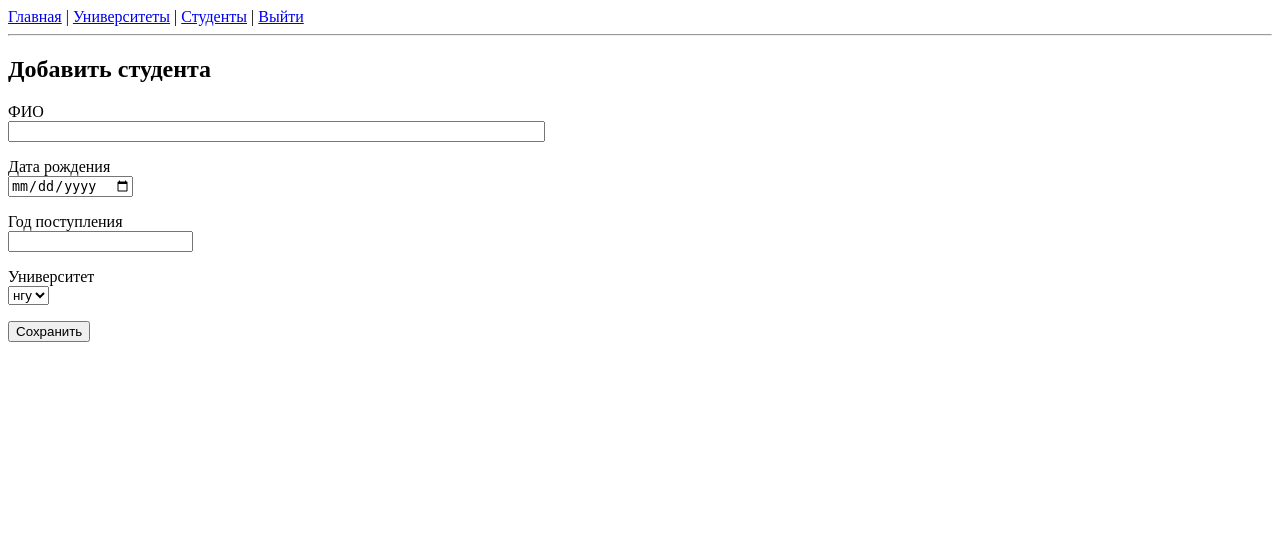
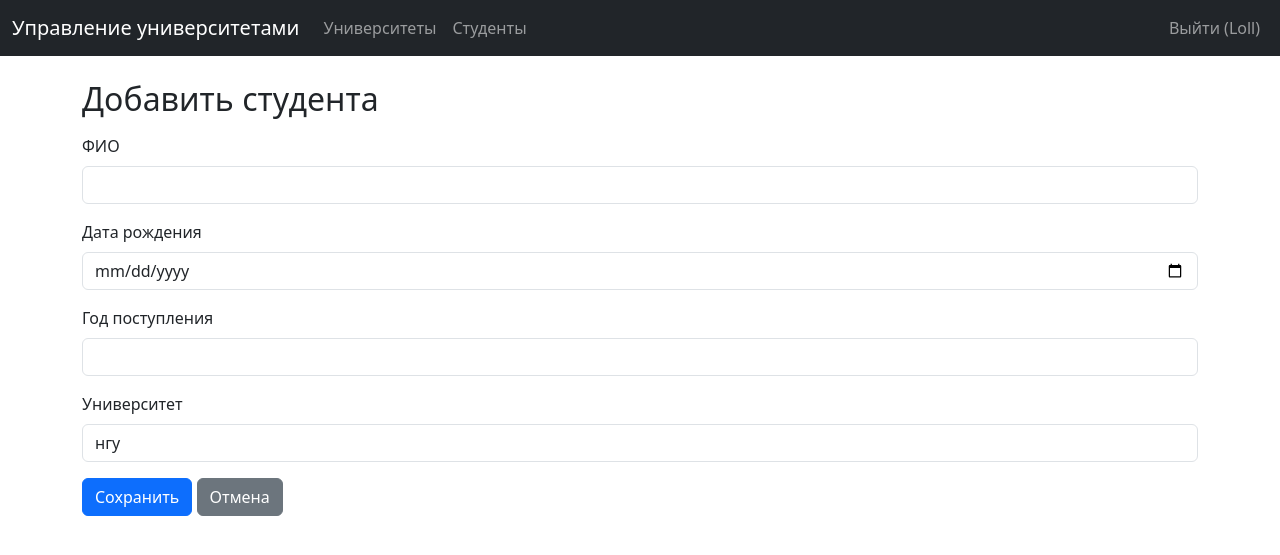
Before and after one commit to vitalioo/info-search-flask-lab, a Flask app: page /students/create in a window 1280 px wide. Shown: the top 555 px of the page. Run offline with Flask 3, Linux system fonts and the light colour scheme; a user stored in the database is signed in.

Commit message:
add styles

```diff
--- a/templates/base.html
+++ b/templates/base.html
@@ -2,31 +2,69 @@
 <html lang="ru">
 <head>
     <meta charset="UTF-8">
-    <title>{% block title %}Flask App{% endblock %}</title>
-    <!-- Опционально: подключите CSS-файлы здесь -->
+    <title>{% block title %}Управление университетами{% endblock %}</title>
+    <!-- Подключение Bootstrap CSS -->
+    <link href="https://cdn.jsdelivr.net/npm/bootstrap@5.3.0/dist/css/bootstrap.min.css" rel="stylesheet">
+    <!-- Дополнительный свой CSS (если нужно) -->
+    <style>
+        body {
+            padding-top: 56px;
+        }
+    </style>
 </head>
 <body>
-    <nav>
-        <a href="{{ url_for('home') }}">Главная</a> |
-        <a href="{{ url_for('university_list') }}">Университеты</a> |
-        <a href="{{ url_for('student_list') }}">Студенты</a>
+
+<nav class="navbar navbar-expand-lg navbar-dark bg-dark fixed-top">
+  <div class="container-fluid">
+    <a class="navbar-brand" href="{{ url_for('home') }}">Управление университетами</a>
+    <button class="navbar-toggler" type="button" data-bs-toggle="collapse" data-bs-target="#navbarContent"
+      aria-controls="navbarContent" aria-expanded="false" aria-label="Переключить навигацию">
+      <span class="navbar-toggler-icon"></span>
+    </button>
+    <div class="collapse navbar-collapse" id="navbarContent">
+      <ul class="navbar-nav me-auto mb-2 mb-lg-0">
+        <li class="nav-item">
+          <a class="nav-link" href="{{ url_for('university_list') }}">Университеты</a>
+        </li>
+        <li class="nav-item">
+          <a class="nav-link" href="{{ url_for('student_list') }}">Студенты</a>
+        </li>
+      </ul>
+      <ul class="navbar-nav ml-auto">
         {% if current_user.is_authenticated %}
-            | <a href="{{ url_for('logout') }}">Выйти</a>
+          <li class="nav-item">
+            <a class="nav-link" href="{{ url_for('logout') }}">Выйти ({{ current_user.username }})</a>
+          </li>
         {% else %}
-            | <a href="{{ url_for('login') }}">Войти</a>
-            | <a href="{{ url_for('register') }}">Регистрация</a>
+          <li class="nav-item">
+            <a class="nav-link" href="{{ url_for('login') }}">Войти</a>
+          </li>
+          <li class="nav-item">
+            <a class="nav-link" href="{{ url_for('register') }}">Регистрация</a>
+          </li>
         {% endif %}
-    </nav>
-    <hr>
-    <!-- Отображение флеш-сообщений -->
+      </ul>
+    </div>
+  </div>
+</nav>
+
+<div class="container mt-4">
+    <!-- Вывод флеш-сообщений -->
     {% with messages = get_flashed_messages(with_categories=true) %}
-        {% if messages %}
-            {% for category, message in messages %}
-                <div class="flash {{ category }}">{{ message }}</div>
-            {% endfor %}
-        {% endif %}
+      {% if messages %}
+        {% for category, message in messages %}
+          <div class="alert alert-{{ 'danger' if category == 'error' else category }} alert-dismissible fade show" role="alert">
+            {{ message }}
+            <button type="button" class="btn-close" data-bs-dismiss="alert" aria-label="Закрыть"></button>
+          </div>
+        {% endfor %}
+      {% endif %}
     {% endwith %}
-    <!-- Основное содержимое -->
+
     {% block content %}{% endblock %}
+</div>
+
+<!-- Скрипты Bootstrap -->
+<script src="https://cdn.jsdelivr.net/npm/bootstrap@5.3.0/dist/js/bootstrap.bundle.min.js"></script>
 </body>
 </html>
--- a/templates/home.html
+++ b/templates/home.html
@@ -3,6 +3,6 @@
 {% block title %}Главная{% endblock %}
 
 {% block content %}
-<h1>Добро пожаловать в систему управления университетами</h1>
-<p>Это приложение позволяет управлять университетами и студентами.</p>
+<h1 class="my-4">Добро пожаловать в систему управления университетами и студентами!</h1>
+<p>Вы можете просмотреть список университетов, студентов, а также добавлять, редактировать и удалять записи (только для авторизованных пользователей).</p>
 {% endblock %}
--- a/templates/student_confirm_delete.html
+++ b/templates/student_confirm_delete.html
@@ -5,8 +5,8 @@
 {% block content %}
 <h2>Удалить студента</h2>
 <p>Вы уверены, что хотите удалить "{{ student.full_name }}"?</p>
-<form method="post">
-    <button type="submit">Удалить</button>
-    <a href="{{ url_for('student_list') }}">Отмена</a>
+<form method="post" class="mt-3">
+    <button type="submit" class="btn btn-danger">Удалить</button>
+    <a href="{{ url_for('student_list') }}" class="btn btn-secondary">Отмена</a>
 </form>
 {% endblock %}
--- a/templates/student_form.html
+++ b/templates/student_form.html
@@ -3,25 +3,26 @@
 {% block title %}{{ form.full_name.data or 'Новый студент' }}{% endblock %}
 
 {% block content %}
-<h2>{{ 'Редактировать' if form.full_name.data else 'Добавить' }} студента</h2>
-<form method="post">
+<h2>{{ form.full_name.data and "Редактировать студента" or "Добавить студента" }}</h2>
+<form method="post" class="mt-3">
     {{ form.hidden_tag() }}
-    <p>
-        {{ form.full_name.label }}<br>
-        {{ form.full_name(size=64) }}
-    </p>
-    <p>
-        {{ form.birth_date.label }}<br>
-        {{ form.birth_date(type='date') }}
-    </p>
-    <p>
-        {{ form.enrollment_year.label }}<br>
-        {{ form.enrollment_year() }}
-    </p>
-    <p>
-        {{ form.university_id.label }}<br>
-        {{ form.university_id() }}
-    </p>
-    <p>{{ form.submit() }}</p>
+    <div class="mb-3">
+        {{ form.full_name.label(class="form-label") }}
+        {{ form.full_name(class="form-control") }}
+    </div>
+    <div class="mb-3">
+        {{ form.birth_date.label(class="form-label") }}
+        {{ form.birth_date(class="form-control", type="date") }}
+    </div>
+    <div class="mb-3">
+        {{ form.enrollment_year.label(class="form-label") }}
+        {{ form.enrollment_year(class="form-control") }}
+    </div>
+    <div class="mb-3">
+        {{ form.university_id.label(class="form-label") }}
+        {{ form.university_id(class="form-control") }}
+    </div>
+    <button type="submit" class="btn btn-primary">Сохранить</button>
+    <a href="{{ url_for('student_list') }}" class="btn btn-secondary">Отмена</a>
 </form>
 {% endblock %}
--- a/templates/university_confirm_delete.html
+++ b/templates/university_confirm_delete.html
@@ -5,8 +5,8 @@
 {% block content %}
 <h2>Удалить университет</h2>
 <p>Вы уверены, что хотите удалить "{{ university.full_name }}"?</p>
-<form method="post">
-    <button type="submit">Удалить</button>
-    <a href="{{ url_for('university_list') }}">Отмена</a>
+<form method="post" class="mt-3">
+    <button type="submit" class="btn btn-danger">Удалить</button>
+    <a href="{{ url_for('university_list') }}" class="btn btn-secondary">Отмена</a>
 </form>
 {% endblock %}
```
Also changed, not shown: templates/login.html (+10 -10 lines), templates/register.html (+14 -14 lines), templates/student_list.html (+31 -10 lines), templates/university_form.html (+16 -15 lines), templates/university_list.html (+29 -10 lines), instance/university.db.
